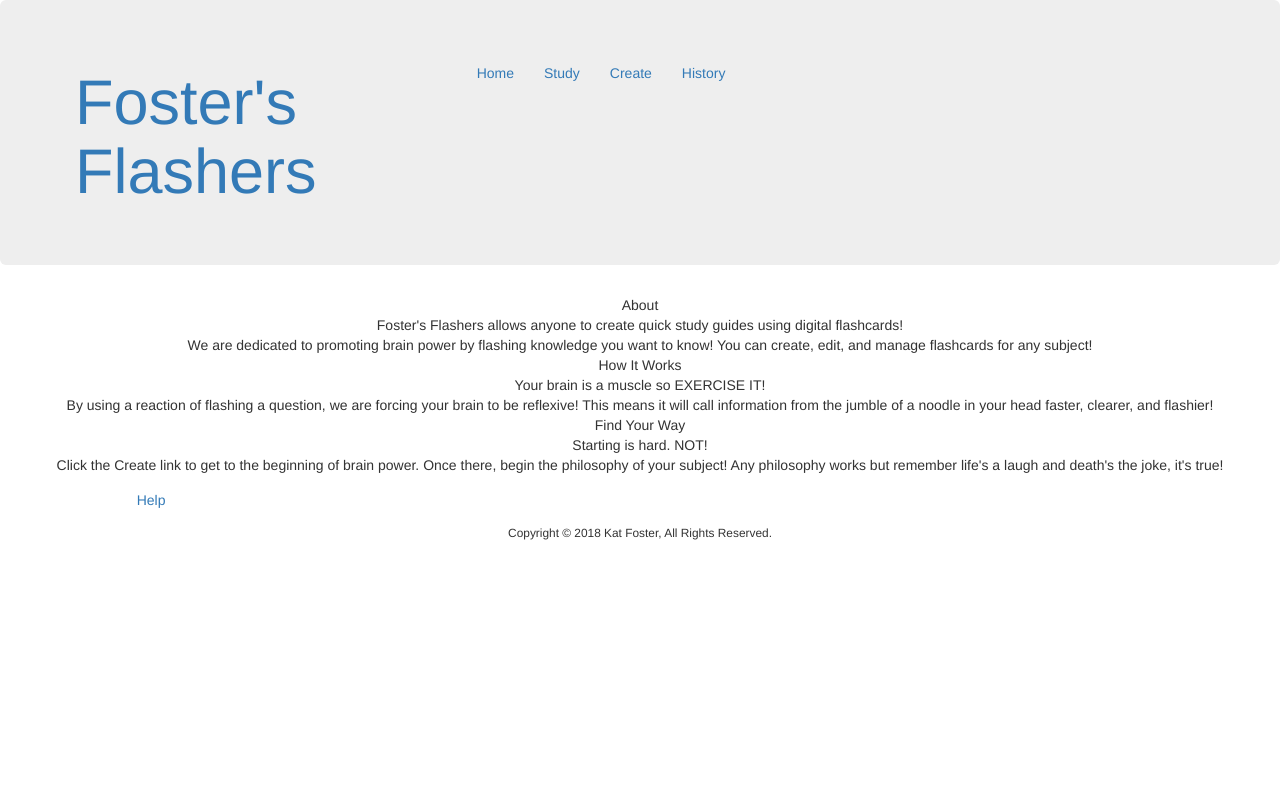
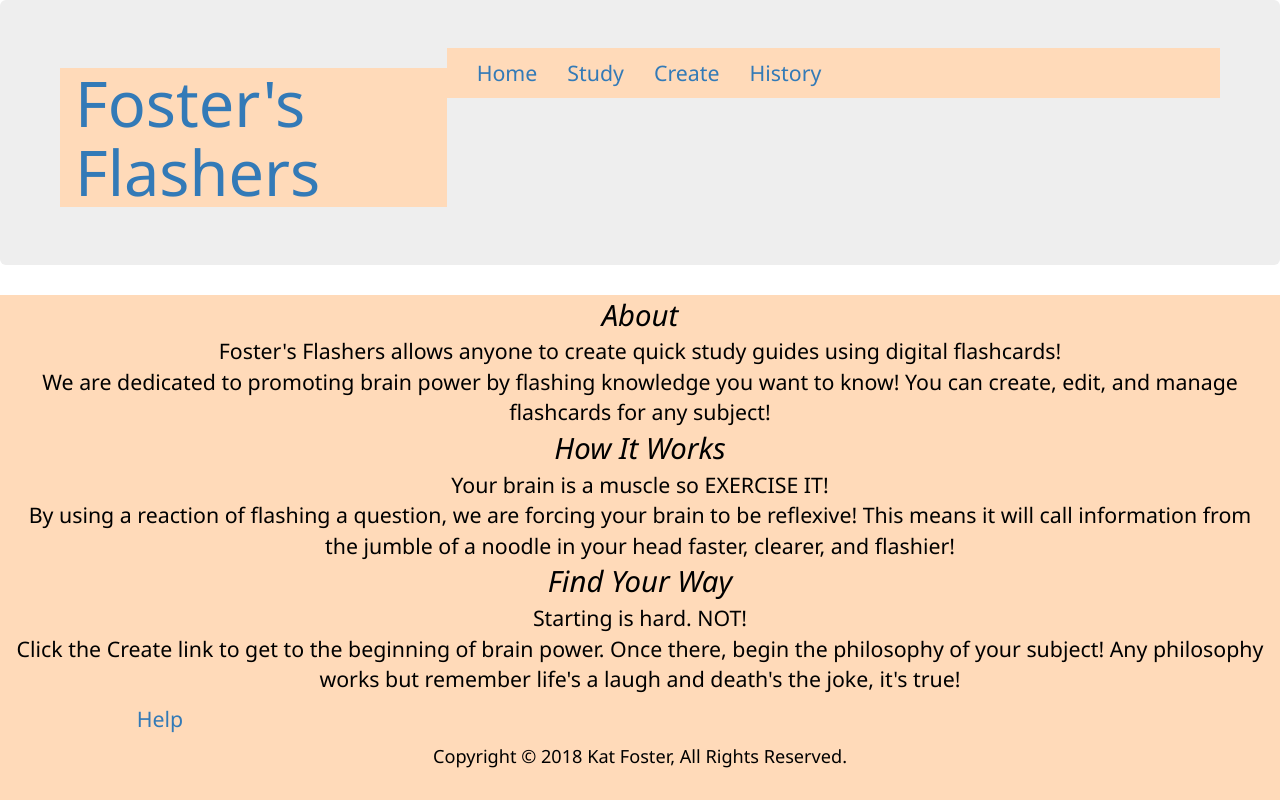
Before and after one commit to kafoste3/kat-flashcard, a plain HTML site: page index.html in a window 1280 px wide. Shown: the top 800 px of the page. Drawn offline with nearby package versions, Linux system fonts and the light colour scheme.

Commit message:
Trying out styling for fonts

```diff
--- a/Styles/index.css
+++ b/Styles/index.css
@@ -1 +1,29 @@
 @import "https://cdnjs.cloudflare.com/ajax/libs/twitter-bootstrap/3.3.7/css/bootstrap.min.css";
+
+*{
+  background-color: peachpuff;
+}
+
+html, body{
+  width: 100%;
+  font-family: 'Segoe UI', Tahoma, Geneva, Verdana, sans-serif;
+}
+
+body{
+  font-size: 16pt;
+  color: black;
+}
+
+h1{
+  font-size: 28pt;
+}
+
+.nav navbar-nav{
+  font-size: 20pt;
+}
+
+heading{
+  font-size: 22pt;
+  font-style: oblique;
+  font: outline;
+}
```
